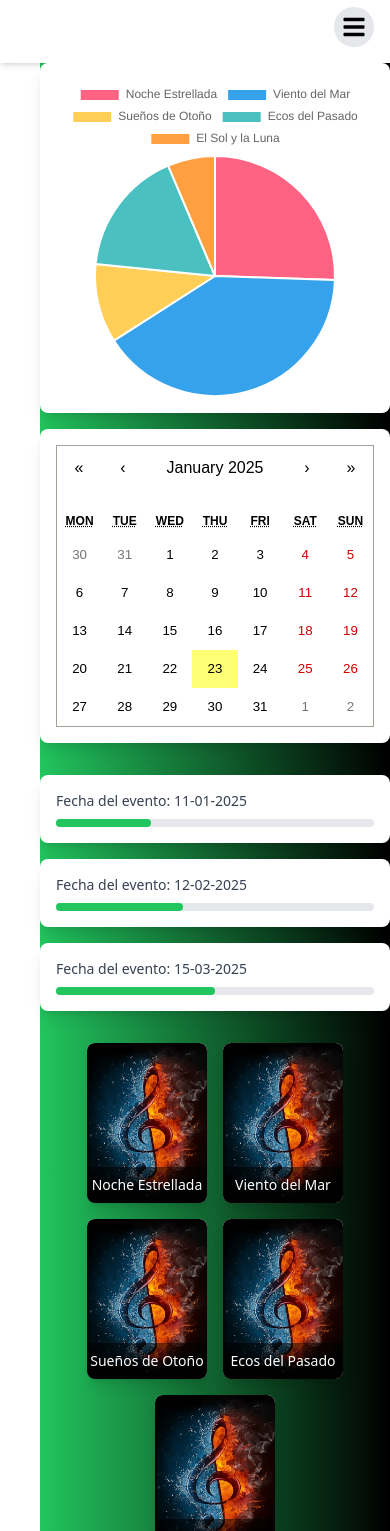
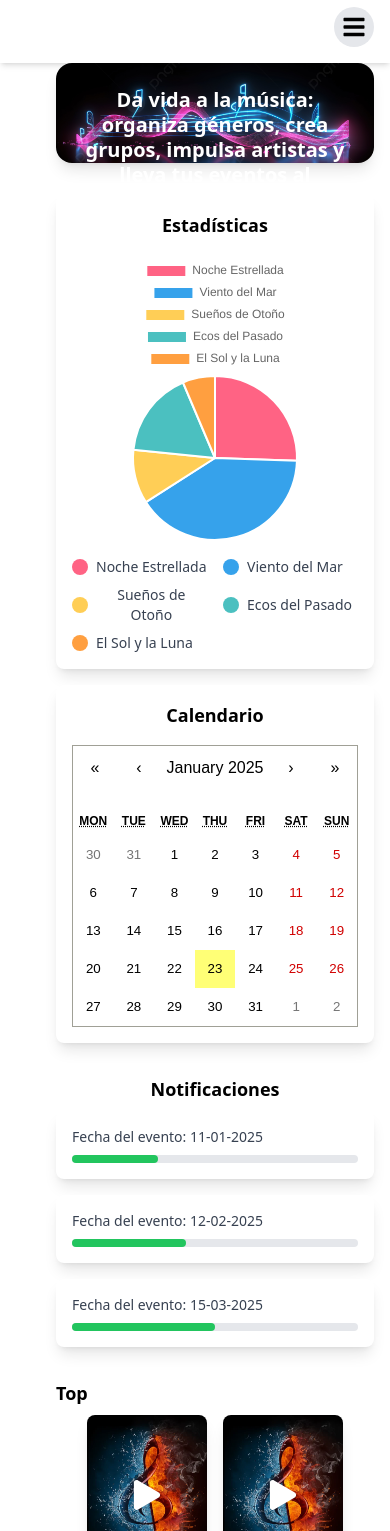
Before and after one commit to 12CUY/reac_indiec, a React (Vite) app in the folder react-up/: page /dashboard in a window 390 px wide. Shown: the part 97-1628 px from the top of the page. Built offline with nearby package versions, Linux system fonts and the light colour scheme.

Commit message:
dashboard

```diff
--- a/react-up/src/pages/Admin/Dashboard.jsx
+++ b/react-up/src/pages/Admin/Dashboard.jsx
@@ -4,12 +4,15 @@ import { Chart as ChartJS, ArcElement, Tooltip, Legend } from "chart.js";
 import Calendar from "react-calendar";
 import "react-calendar/dist/Calendar.css"; // Importamos los estilos del calendario
 import { useState } from "react";
+import { FaPlay, FaPause } from "react-icons/fa"; // Importamos los íconos de play y pause
 
 // Registramos los elementos necesarios de Chart.js
 ChartJS.register(ArcElement, Tooltip, Legend);
 
 const Dashboard = () => {
   const [hovered, setHovered] = useState(null); // Estado para el hover de las imágenes
+  const [playing, setPlaying] = useState(null); // Estado para controlar el reproductor
+  const [showModal, setShowModal] = useState(false); // Estado para controlar la visibilidad del modal
 
   // Datos de ejemplo de canciones con imágenes y nombres aleatorios
   const songs = [
@@ -67,13 +70,49 @@ const Dashboard = () => {
     ],
   };
 
+  // Función para manejar el click en el ícono de play
+  const handlePlayClick = (id) => {
+    if (playing === id) {
+      setPlaying(null); // Si se hace clic en el mismo, ocultamos el reproductor
+    } else {
+      setPlaying(id); // Si no, mostramos el reproductor
+      setShowModal(true); // Mostramos el modal
+    }
+  };
+
+  // Función para manejar el clic en el ícono de pausa
+  const handlePauseClick = () => {
+    setPlaying(null); // Detenemos el reproductor
+    setShowModal(false); // Cerramos el modal
+  };
+
+  // Función para cerrar el modal
+  const closeModal = () => {
+    setShowModal(false);
+    setPlaying(null);
+  };
+
   return (
-    <div className="flex-1 ml-10 md:ml-72 cursor-pointer ">
-      {/* Fondo verde a negro */}
-      <div className="flex flex-col justify-center items-center min-h-screen bg-gradient-to-r from-green-500 to-black ">
+    <div className="flex-1 ml-10 md:ml-72 cursor-pointer">
+      {/* Fondo blanco */}
+      <div className="flex flex-col justify-center items-center min-h-screen  px-4">
+        {/* Recuadro horizontal con imagen de fondo */}
+        <div
+          className="w-full max-w-7xl bg-cover bg-center mb-8 rounded-2xl shadow-lg p-6"
+          style={{
+            backgroundImage: `url(/img/dc.jpg)`,
+            height: "100px",
+          }}
+        >
+          <h1 className="text-center text-white text-xl md:text-2xl font-semibold leading-tight">
+            Da vida a la música: organiza géneros, crea grupos, impulsa artistas
+            y lleva tus eventos al siguiente nivel.
+          </h1>
+        </div>
+
         {/* Contenedor para gráfico de pastel y calendario */}
         <div className="flex flex-wrap justify-center gap-4 w-full max-w-7xl">
-          {/* Gráfico de pastel */}
+          {/* Estadísticas */}
           <motion.div
             className="bg-white p-4 rounded-lg shadow-lg w-full sm:w-1/2 md:w-1/3 lg:w-1/4 max-w-[350px]"
             initial={{ opacity: 0 }}
@@ -81,8 +120,27 @@ const Dashboard = () => {
             transition={{ duration: 0.5 }}
             whileHover={{ scale: 1.05 }}
           >
+            <h2 className="text-center text-lg font-semibold mb-4">
+              Estadísticas
+            </h2>
             <div className="text-center">
               <Pie data={data} />
+            </div>
+            <div className="mt-4 text-center grid grid-cols-2 gap-x-4 gap-y-2">
+              {data.labels.map((label, index) => (
+                <div
+                  key={index}
+                  className="flex items-center justify-start text-sm font-medium text-gray-700"
+                >
+                  <span
+                    className="inline-block w-4 h-4 rounded-full mr-2"
+                    style={{
+                      backgroundColor: data.datasets[0].backgroundColor[index],
+                    }}
+                  ></span>
+                  {label}
+                </div>
+              ))}
             </div>
           </motion.div>
 
@@ -94,14 +152,20 @@ const Dashboard = () => {
             transition={{ duration: 0.5 }}
             whileHover={{ scale: 1.05 }}
           >
+            <h2 className="text-center text-lg font-semibold mb-4">
+              Calendario
+            </h2>
             <div className="text-center">
               <Calendar className="calendar" tileClassName="calendar-tile" />
             </div>
           </motion.div>
         </div>
 
-        {/* Tres recuadros con notificaciones */}
-        <div className="flex flex-wrap justify-center gap-4 w-full mt-8">
+        {/* Notificaciones */}
+        <h2 className="text-center text-lg font-semibold w-full max-w-7xl mt-8">
+          Notificaciones
+        </h2>
+        <div className="flex flex-wrap justify-center gap-4 w-full mt-2">
           {["11-01-2025", "12-02-2025", "15-03-2025"].map((date, index) => (
             <motion.div
               key={index}
@@ -124,8 +188,11 @@ const Dashboard = () => {
           ))}
         </div>
 
-        {/* Cards de canciones al fondo */}
-        <div className="flex flex-wrap justify-center gap-4 w-full mt-8">
+        {/* Top */}
+        <h2 className="text-left text-lg font-semibold w-full max-w-7xl mt-8">
+          Top
+        </h2>
+        <div className="flex flex-wrap justify-center gap-4 w-full mt-2">
           {songs.map((song) => (
             <motion.div
               key={song.id}
@@ -141,15 +208,53 @@ const Dashboard = () => {
                 className="w-full h-40 object-cover transition-none transform-none"
               />
 
+              {/* Ícono de Play */}
+              <div
+                className="absolute top-1/2 left-1/2 transform -translate-x-1/2 -translate-y-1/2 text-white text-3xl cursor-pointer"
+                onClick={() => handlePlayClick(song.id)}
+              >
+                {playing === song.id ? <FaPause /> : <FaPlay />}
+              </div>
+
               {/* Texto sobre la imagen en la parte inferior */}
               <div className="absolute bottom-0 w-full bg-black bg-opacity-50 py-2">
-                <p className="text-center text-white text-sm font-medium">
-                  {song.name}
-                </p>
+                <p className="text-center text-white text-sm">{song.name}</p>
               </div>
             </motion.div>
           ))}
         </div>
+
+        {/* Reproductor Modal */}
+        {showModal && (
+          <div
+            className="fixed inset-0 bg-black bg-opacity-50 flex justify-center items-center"
+            onClick={closeModal}
+          >
+            <div
+              className="bg-white p-8 rounded-lg max-w-sm w-full"
+              onClick={(e) => e.stopPropagation()}
+            >
+              <h3 className="text-center text-lg font-semibold mb-4">
+                Reproductor de Música
+              </h3>
+              <audio controls autoPlay>
+                <source
+                  src={`https://www.soundhelix.com/examples/mp3/SoundHelix-Song-1.mp3`}
+                  type="audio/mpeg"
+                />
+                Tu navegador no soporta el elemento de audio.
+              </audio>
+              <div className="text-center mt-4">
+                <button
+                  className="bg-red-500 text-white px-4 py-2 rounded"
+                  onClick={handlePauseClick}
+                >
+                  Detener
+                </button>
+              </div>
+            </div>
+          </div>
+        )}
       </div>
     </div>
   );
```
